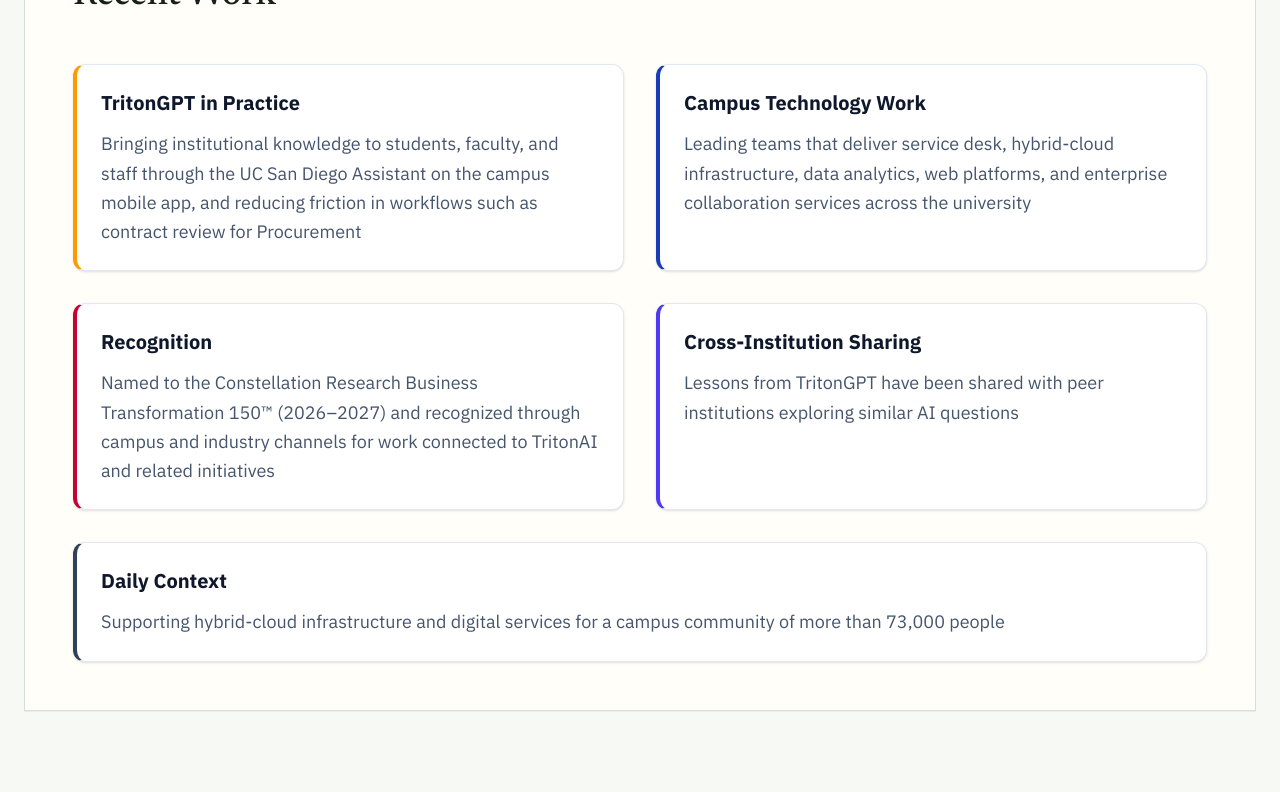
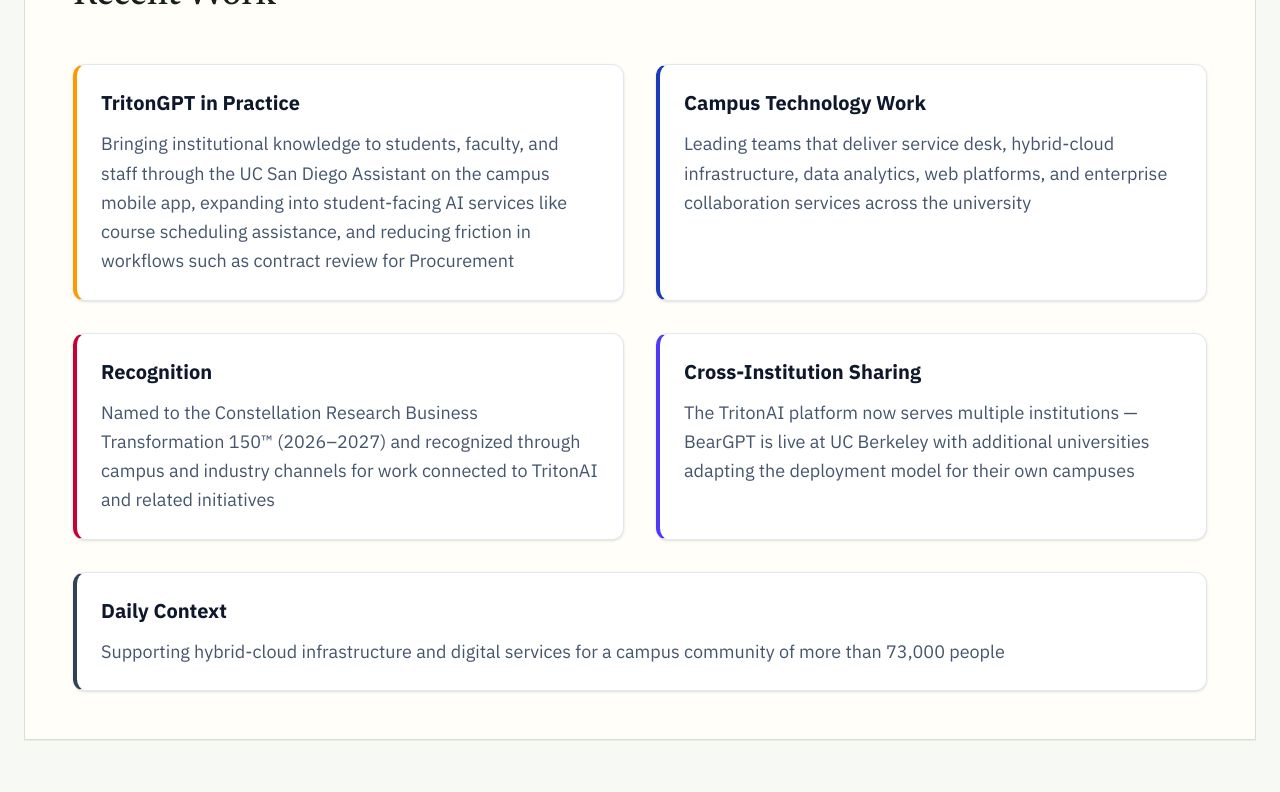
Before and after one commit to bpollak/brettpollak-website, a Next.js app: page /about in a window 1280 px wide. Shown: the part 1440-2232 px from the top of the page. Built offline with nearby package versions, Linux system fonts and the light colour scheme.

Commit message:
Update About page context

```diff
--- a/app/about/page.tsx
+++ b/app/about/page.tsx
@@ -97,7 +97,7 @@ export default function About() {
           <div className="grid md:grid-cols-2 gap-8">
             <div className="bg-white p-6 rounded-xl border border-slate-200 border-l-4 border-l-amber-500 shadow-sm hover:shadow-md transition-shadow card-3d">
               <h3 className="text-xl font-bold text-slate-900 mb-3">TritonGPT in Practice</h3>
-              <p className="text-lg text-slate-600 leading-relaxed">Bringing institutional knowledge to students, faculty, and staff through the UC San Diego Assistant on the campus mobile app, and reducing friction in workflows such as contract review for Procurement</p>
+              <p className="text-lg text-slate-600 leading-relaxed">Bringing institutional knowledge to students, faculty, and staff through the UC San Diego Assistant on the campus mobile app, expanding into student-facing AI services like course scheduling assistance, and reducing friction in workflows such as contract review for Procurement</p>
             </div>
             <div className="bg-white p-6 rounded-xl border border-slate-200 border-l-4 border-l-blue-800 shadow-sm hover:shadow-md transition-shadow card-3d">
               <h3 className="text-xl font-bold text-slate-900 mb-3">Campus Technology Work</h3>
@@ -109,7 +109,7 @@ export default function About() {
             </div>
             <div className="bg-white p-6 rounded-xl border border-slate-200 border-l-4 border-l-indigo-600 shadow-sm hover:shadow-md transition-shadow card-3d">
               <h3 className="text-xl font-bold text-slate-900 mb-3">Cross-Institution Sharing</h3>
-              <p className="text-lg text-slate-600 leading-relaxed">Lessons from TritonGPT have been shared with peer institutions exploring similar AI questions</p>
+              <p className="text-lg text-slate-600 leading-relaxed">The TritonAI platform now serves multiple institutions — BearGPT is live at UC Berkeley with additional universities adapting the deployment model for their own campuses</p>
             </div>
             <div className="bg-white p-6 rounded-xl border border-slate-200 border-l-4 border-l-slate-700 shadow-sm hover:shadow-md transition-shadow md:col-span-2 card-3d">
               <h3 className="text-xl font-bold text-slate-900 mb-3">Daily Context</h3>
@@ -261,6 +261,12 @@ export default function About() {
                   <svg className="w-5 h-5 text-blue-700 mt-0.5 flex-shrink-0" fill="currentColor" viewBox="0 0 20 20">
                     <path fillRule="evenodd" d="M10 18a8 8 0 100-16 8 8 0 000 16zm3.707-9.293a1 1 0 00-1.414-1.414L9 10.586 7.707 9.293a1 1 0 00-1.414 1.414l2 2a1 0 001.414 0l4-4z" clipRule="evenodd" />
                   </svg>
+                  <span><span className="font-semibold">TechTalk Summits (2026):</span> From AI Pilots to Enterprise Platforms — Building Secure, Governed AI at Scale</span>
+                </li>
+                <li className="flex items-start gap-2">
+                  <svg className="w-5 h-5 text-blue-700 mt-0.5 flex-shrink-0" fill="currentColor" viewBox="0 0 20 20">
+                    <path fillRule="evenodd" d="M10 18a8 8 0 100-16 8 8 0 000 16zm3.707-9.293a1 1 0 00-1.414-1.414L9 10.586 7.707 9.293a1 1 0 00-1.414 1.414l2 2a1 0 001.414 0l4-4z" clipRule="evenodd" />
+                  </svg>
                   <span><span className="font-semibold">NACUBO 2026:</span> The AI Investment Decision: Build, Buy, or Shared Services?</span>
                 </li>
               </ul>
--- a/lib/seoDates.ts
+++ b/lib/seoDates.ts
@@ -20,7 +20,7 @@ export const SITE_URL = "https://brettcpollak.com";
  */
 export const staticPageDates: Record<string, string> = {
   "/": "2026-06-01",
-  "/about": "2026-06-21",
+  "/about": "2026-07-05",
   "/tritongpt": "2026-06-07",
   "/speaking": "2026-06-02",
   "/products": "2026-06-01",
```
